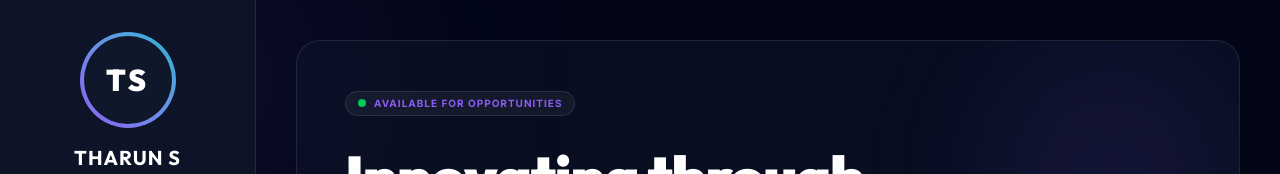
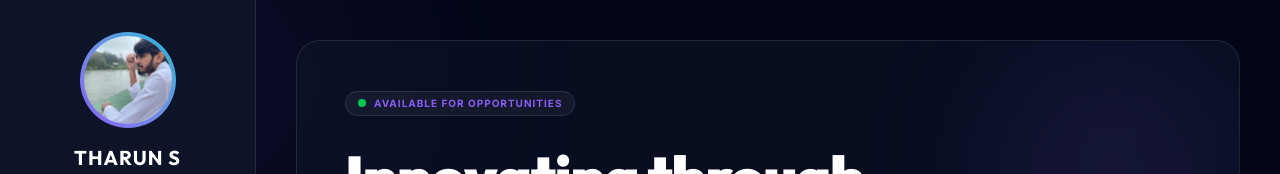
Before and after one commit to sTharun5/PORTFOLIO, a React (Vite) app: page / in a window 1280 px wide. Shown: the top 174 px of the page. Built offline with nearby package versions, Linux system fonts and the light colour scheme.

Commit message:
Use public IMG_6954.jpg in profile placeholders

```diff
--- a/src/App.tsx
+++ b/src/App.tsx
@@ -122,8 +122,8 @@ const App = () => {
         <div className="hidden md:flex flex-col items-center w-full mb-10">
           <div className="relative mb-4">
             <div className="w-24 h-24 rounded-full bg-gradient-to-tr from-primary to-secondary p-1 animate-pulse-slow">
-              <div className="w-full h-full rounded-full bg-card flex items-center justify-center text-3xl font-black text-white font-display uppercase tracking-widest">
-                TS
+              <div className="w-full h-full rounded-full bg-card overflow-hidden">
+                <img src="/IMG_6954.jpg" alt="Tharun S" className="w-full h-full object-cover" />
               </div>
             </div>
           </div>
@@ -167,8 +167,8 @@ const App = () => {
       <header className="md:hidden sticky top-0 bg-card/80 backdrop-blur-xl border-b border-white/10 z-40 px-6 py-4 flex items-center justify-between">
         <div className="flex items-center gap-3">
           <div className="w-10 h-10 rounded-full bg-gradient-to-tr from-primary to-secondary p-[2px]">
-            <div className="w-full h-full rounded-full bg-card flex items-center justify-center text-sm font-black text-white font-display">
-              TS
+            <div className="w-full h-full rounded-full bg-card overflow-hidden">
+              <img src="/IMG_6954.jpg" alt="Tharun S" className="w-full h-full object-cover" />
             </div>
           </div>
           <div>
@@ -268,9 +268,8 @@ const App = () => {
             {/* Image Container */}
             <div className="relative w-48 h-48 md:w-64 md:h-64 shrink-0 rounded-[2rem] overflow-hidden border border-white/10 group-hover:border-secondary/40 transition-all p-1.5 bg-card/50 shadow-2xl relative z-10">
               <div className="w-full h-full rounded-[1.5rem] overflow-hidden bg-background relative flex items-center justify-center group/img">
-                 {/* Replace the src with your actual image path, e.g., src="/tharun.jpg" */}
                  <img
-                    src="/profile.jpg"
+                    src="/IMG_6954.jpg"
                     alt="Tharun S"
                     className="w-full h-full object-cover grayscale opacity-80 group-hover/img:grayscale-0 group-hover/img:opacity-100 group-hover/img:scale-105 transition-all duration-700"
                     onError={(e) => {
```
Also changed, not shown: public/IMG_6954.jpg (added).
